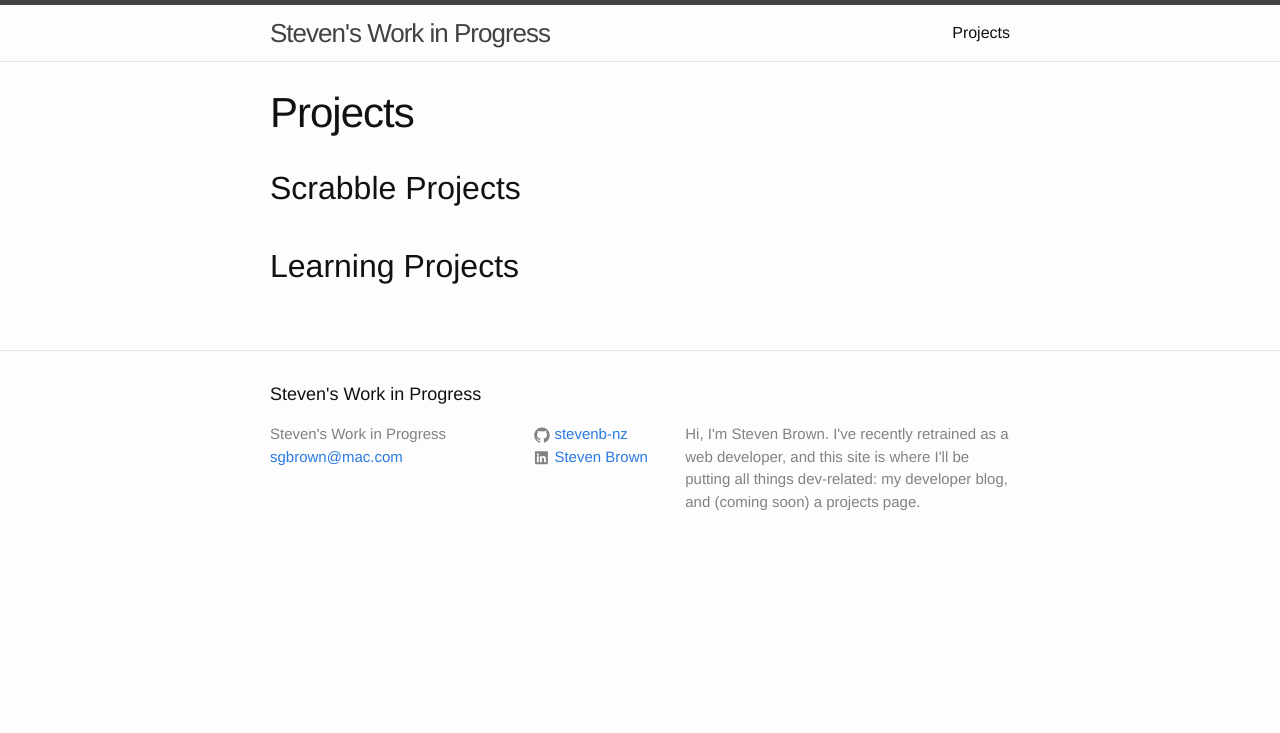
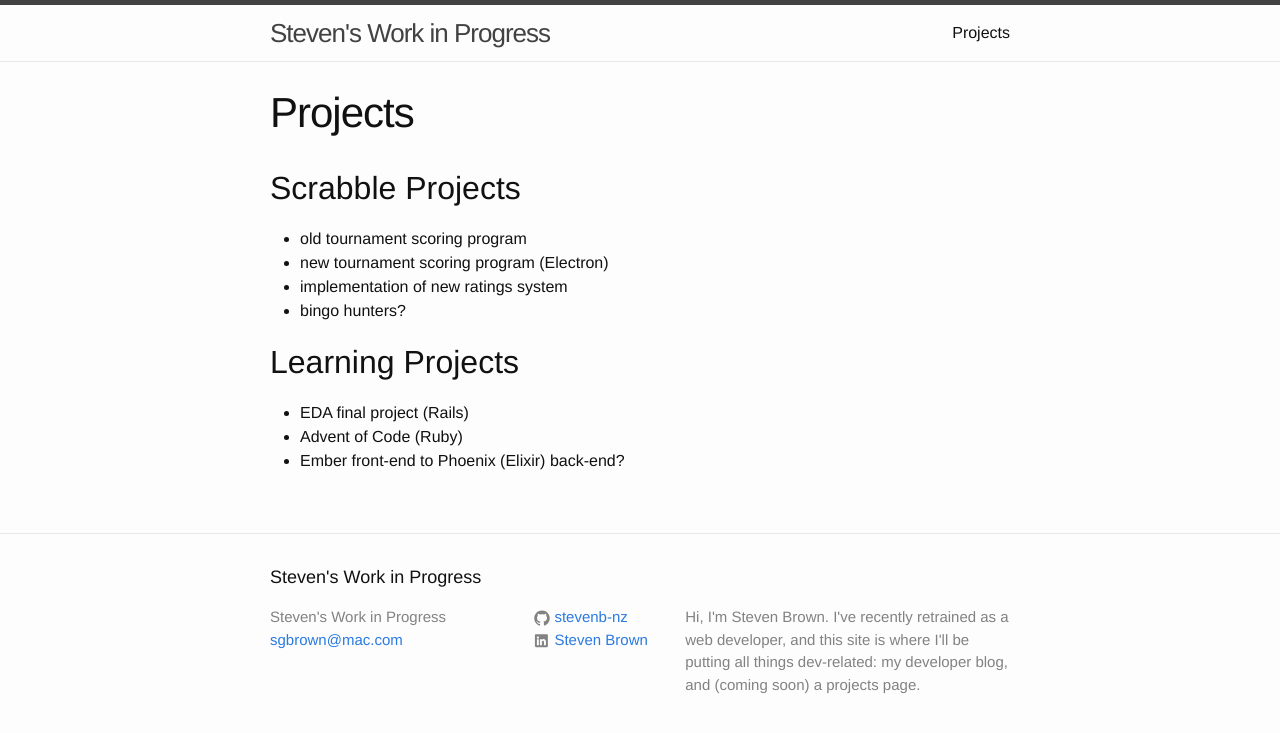
Before and after one commit to stevenb-nz/stevenb-nz.github.io, a Jekyll site: the page built from projects.md, in a window 1280 px wide. Shown: the top 733 px of the page. Built offline with Jekyll 4.4.1, drawn with Linux system fonts in a browser that asks for light colours.

Commit message:
bullet points to fill out later

```diff
--- a/projects.html
+++ b/projects.md
@@ -3,13 +3,18 @@ layout: page
 title: Projects
 permalink: /projects/
 ---
+## Scrabble Projects
 
-<div class="post-content">
-  <h2>Scrabble Projects</h2>
-</div>
-<div class="post-content">
-  <h2>Learning Projects</h2>
-</div>
+* old tournament scoring program
+* new tournament scoring program (Electron)
+* implementation of new ratings system
+* bingo hunters?
+
+## Learning Projects
+
+* EDA final project (Rails)
+* Advent of Code (Ruby)
+* Ember front-end to Phoenix (Elixir) back-end?
 
 <!-- This is the base Jekyll theme. You can find out more info about customizing your Jekyll theme, as well as basic Jekyll usage documentation at [jekyllrb.com](http://jekyllrb.com/)
 
```
